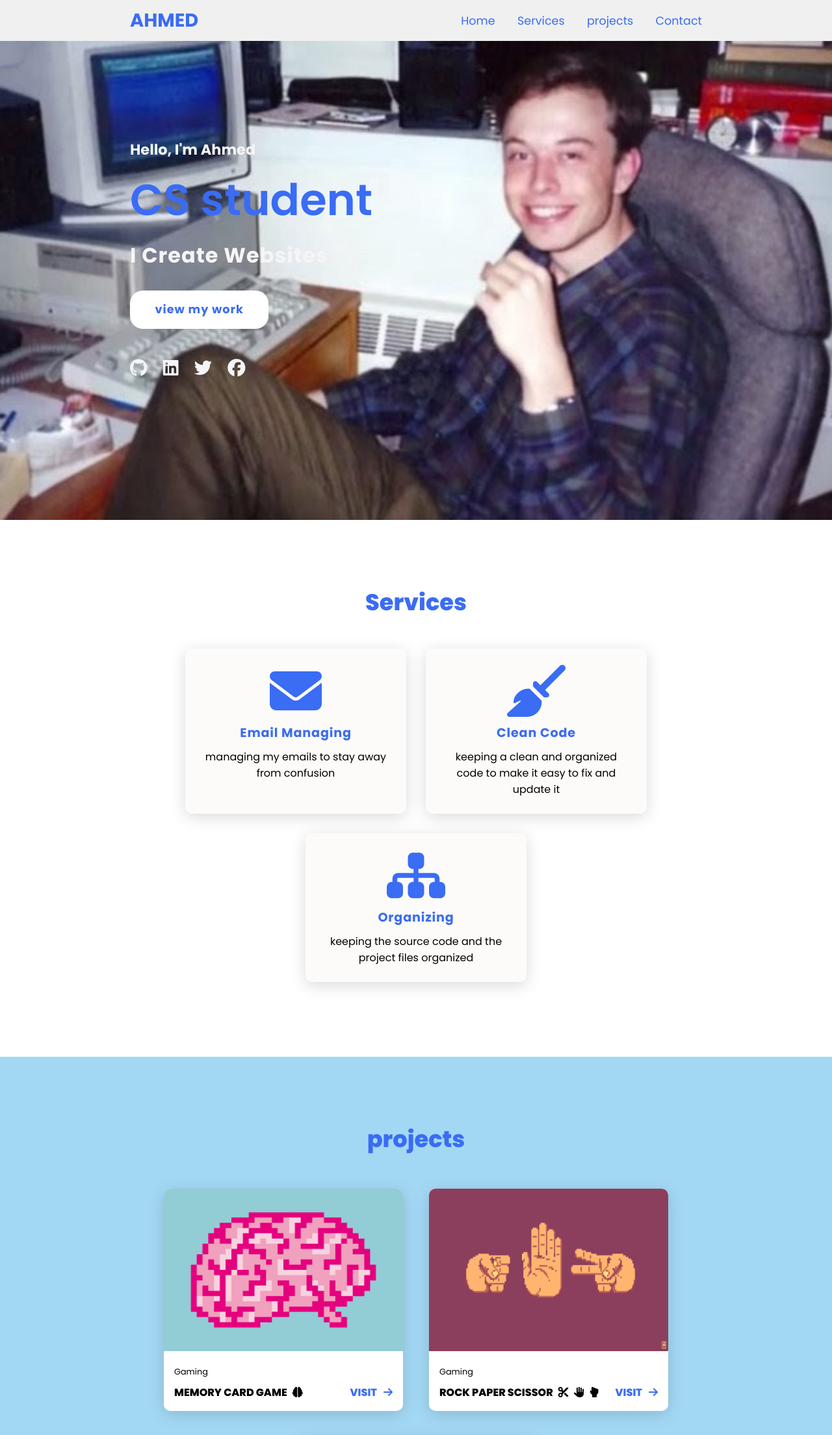
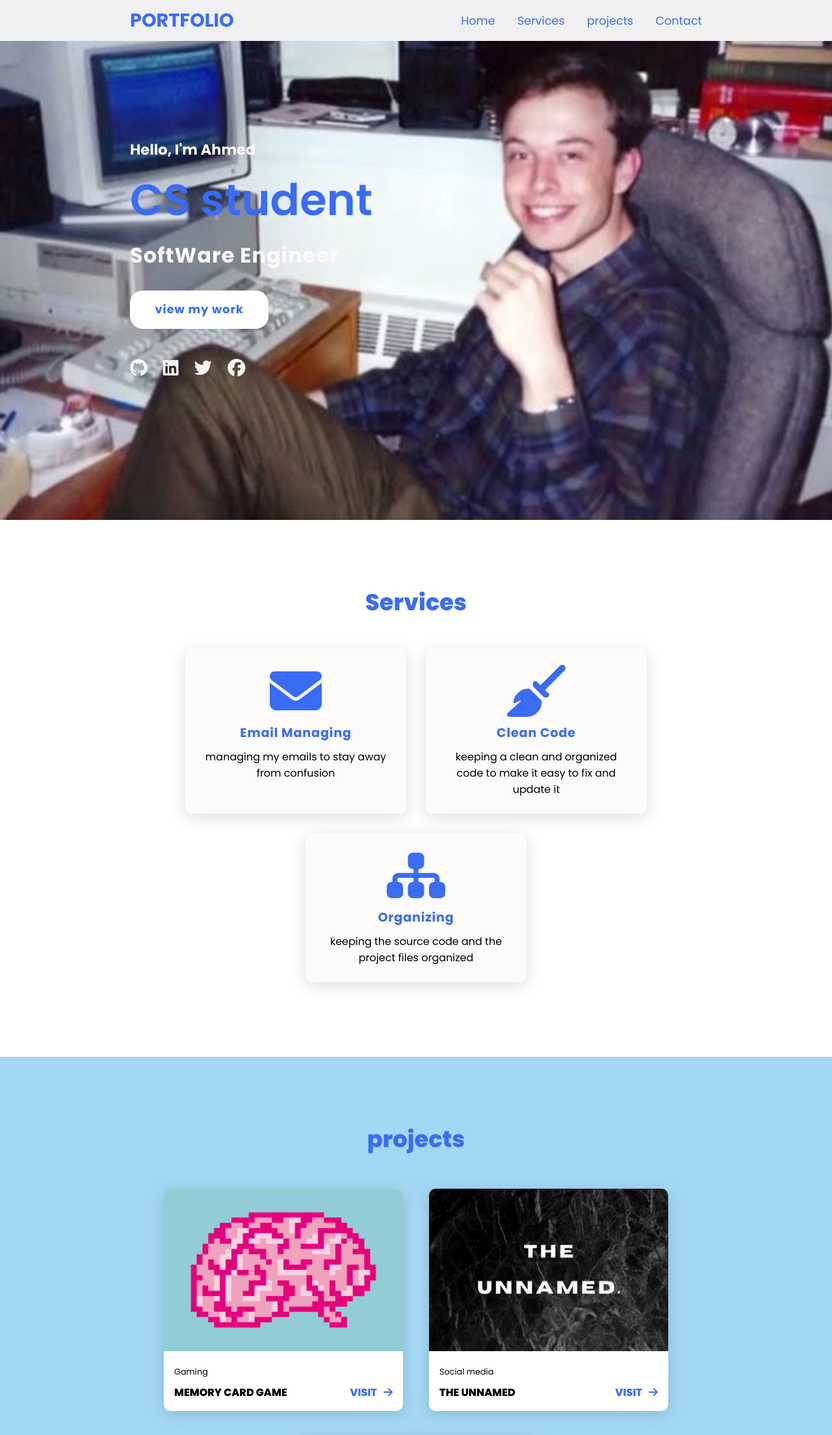
Before and after one commit to Ahmedhussin1/first-portfolio, a plain HTML site: page index.html in a window 1280 px wide. Shown: the top 2208 px of the page at 65% size. Drawn offline with Linux system fonts and the light colour scheme.

Commit message:
adding the unNamed img removing icons changing header color

```diff
--- a/index.css
+++ b/index.css
@@ -46,7 +46,7 @@ section{
     background-attachment: fixed;
 }
 .main h2{
-    color: whitesmoke;
+    color: #fffafa;
     font-size: 1.4em;
 }
 .main h2 span{
@@ -57,7 +57,7 @@ section{
     margin-top:10px;
 }
 .main h3{
-    color: whitesmoke;
+    color: #fffafa;
     font-size: 2em;
     font-weight: bold;
     letter-spacing: 1px;
--- a/index.html
+++ b/index.html
@@ -12,7 +12,7 @@
 </head>
 <body>
     <header>
-        <a href="#" class="logo">Ahmed</a>
+        <a href="#" class="logo">Portfolio </a>
         <nav class="navigation">
             <a href="#home">Home</a>
             <a href="#services">Services</a>
@@ -23,7 +23,7 @@
     <section class="main" id="home">
         <div>
             <h2>Hello, I'm Ahmed<br><span>CS student</span></h2>
-            <h3>I Create Websites</h3>
+            <h3>SoftWare Engineer</h3>
             <a href="#" class="main-btn">view my work</a>
             <div class="social-media">
                 <a href="https://github.com/Ahmedhussin1"><i class="fa-brands fa-github"></i></a>
@@ -90,7 +90,7 @@
                 <div class="project-info">
                     <p class="project-cat">Gaming</p>
                     <strong class="project-title">
-                        <span>Memory Card Game <i class="fa-solid fa-brain"></i></span>
+                        <span>Memory Card Game</span>
                         <a href="/Memory Game/index.html" class="more-details">Visit<span><i class="fa-solid fa-arrow-right"></i></span></a>
                     </strong>
                 </div>
@@ -101,14 +101,14 @@
             <div class="project-card">
 
                 <div class="project-image">
-                    <img src="tumblr_193f3c65b3c12829776a35275096939e_733029c6_500.png">
+                    <img src="/Your paragraph text.png">
                 </div>
                 <div class="project-info">
 
-                    <p class="project-cat">Gaming</p>
+                    <p class="project-cat">Social media</p>
 
                     <strong class="project-title">
-                        <span>Rock paper Scissor  <i class="fa-solid fa-scissors"></i> <i class="fa-solid fa-hand"></i> <i class="fa-solid fa-hand-back-fist"></i></span>
+                        <span>The unNamed</span>
                         <a href="unNamed-project/index.html" class="more-details">Visit<span><i class="fa-solid fa-arrow-right"></i></span></a>
                     </strong>
                 </div>
```
Also changed, not shown: Your paragraph text.png (added).
